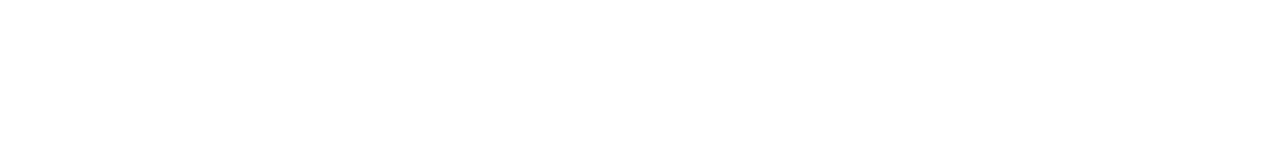
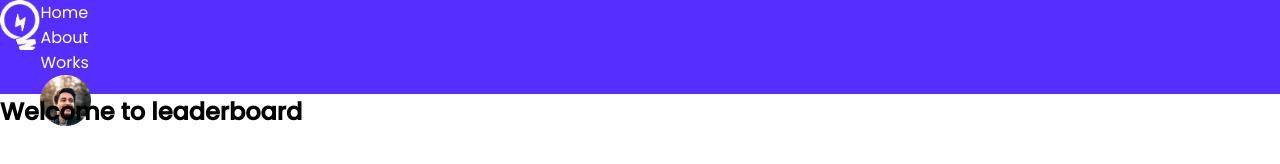
Before and after one commit to git-mhasan/practice-leaderboard, a plain HTML site: page index.html in a window 1280 px wide. Drawn offline with Linux system fonts and the light colour scheme.

Commit message:
initial commit

```diff
--- a/css/style.css
+++ b/css/style.css
@@ -0,0 +1,47 @@
+@import url('https://fonts.googleapis.com/css2?family=Poppins:wght@400;500&family=Roboto:wght@400;500&display=swap');
+
+*{
+    margin: 0;
+    padding: 0;
+}
+:root{
+    --menu-bar-color:#562EFF;
+    --menu-text-color: #FFFFFF;
+    --text-color:#000000;
+    --header-text-color:#562EFF;
+    --menu-font-size:16px;
+    --header-font-size:24px;
+    --title-font-size:20px;
+    --player-name-font-size:18px;
+    --author-font-size:16px;
+    --btn-color: blue;
+
+
+}
+
+body{
+    font-family: 'Poppins', sans-serif;
+    /* font-family: 'Roboto', sans-serif;*/
+}
+.top-menu-bar{
+    display: flex;
+    background-color: var(--menu-bar-color);
+    height: 94px;
+}
+
+nav li{
+    list-style: none;
+}
+
+.top-menu-list>ul>li a{
+    text-decoration: none;
+    color: var(--menu-text-color);
+    font-size: var(--menu-txt-size);
+}
+.top-menu-logo{
+    width: 40.42px;
+    height: 51px;
+}
+.top-menu-logo img{
+    width: 100%;
+}
--- a/index.html
+++ b/index.html
@@ -6,16 +6,33 @@
     <meta http-equiv="X-UA-Compatible" content="IE=edge">
     <meta name="viewport" content="width=device-width, initial-scale=1.0">
     <title>Leader board</title>
+    <!-- css stylesheet -->
+    <link rel="stylesheet" href="./css/style.css">
 </head>
 
 <body>
     <header>
-        <nav>
-
+        <nav class="top-menu-bar">
+            <div class="top-menu-logo">
+                <img src="./images/icons/logo.png" alt="profile">
+            </div>
+            <div class="top-menu-list">
+                <ul>
+                    <li><a href="">Home</a></li>
+                    <li><a href="">About</a></li>
+                    <li><a href="">Works</a></li>
+                </ul>
+                <div class="profile-icon">
+                    <img src="./images/icons/profile.png" alt="profile">
+                </div>
+            </div>
         </nav>
 
     </header>
     <main>
+        <section>
+            <h1>Welcome to leaderboard</h1>
+        </section>
 
     </main>
     <footer>
```
